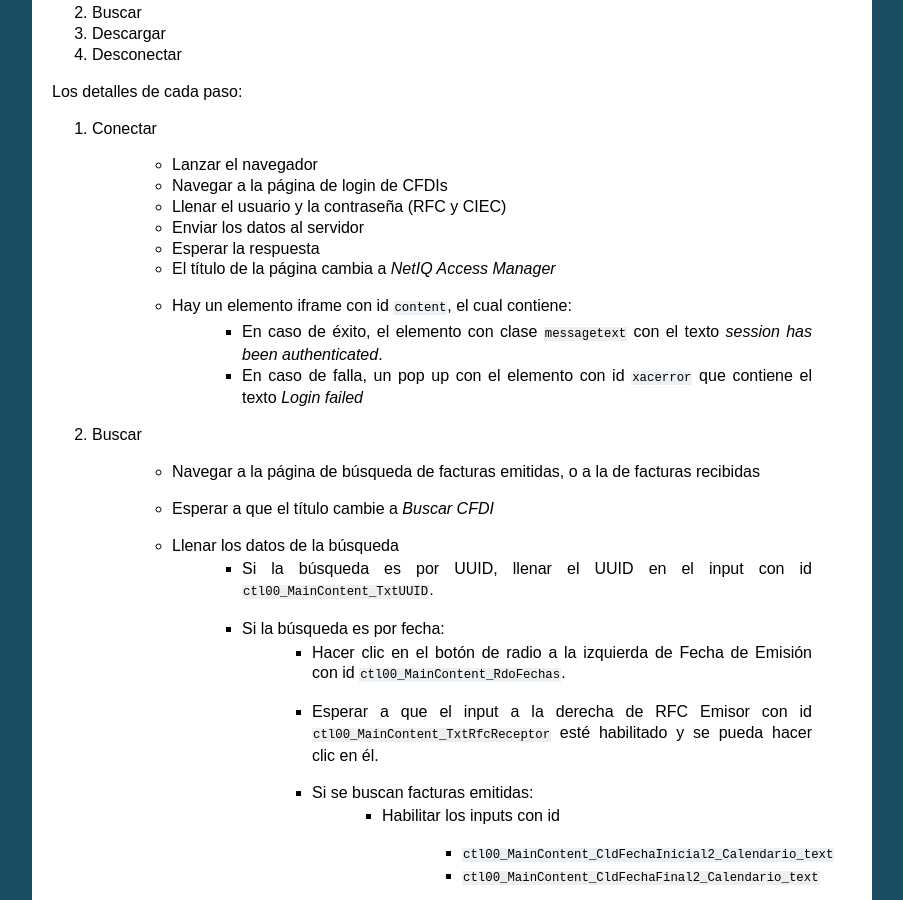
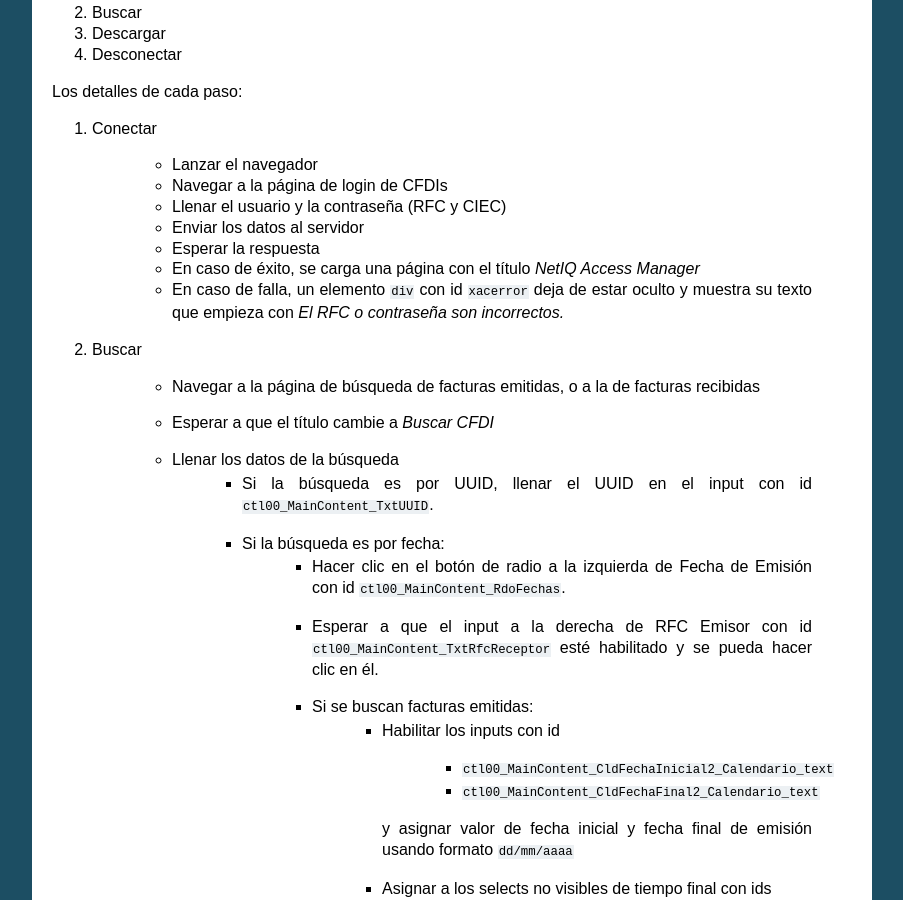
Before and after one commit to LinuxCabal/admin-cfdi, a Sphinx documentation site: the page built from docs/devel.rst, in a window 1280 px wide and 900 px high, scrolled down 632 px. Shown: the whole window, without its empty margins (198-1101 px from the left). Built offline with Sphinx 7.4.7, drawn with Linux system fonts in a browser that asks for light colours.

Commit message:
Actualizar documentación

```diff
--- a/docs/devel.rst
+++ b/docs/devel.rst
@@ -54,12 +54,11 @@
      - Llenar el usuario y la contraseña (RFC y CIEC)
      - Enviar los datos al servidor
      - Esperar la respuesta
-     - El título de la página cambia a *NetIQ Access Manager*
-     - Hay un elemento iframe con id ``content``, el cual contiene:
-        - En caso de éxito, el elemento con clase ``messagetext``
-          con el texto *session has been authenticated*.
-        - En caso de falla, un pop up con el elemento con id ``xacerror``
-          que contiene el texto *Login failed*
+     - En caso de éxito, se carga una página con el título
+       *NetIQ Access Manager*
+     - En caso de falla, un elemento ``div`` con id ``xacerror``
+       deja de estar oculto y muestra su texto que empieza
+       con *El RFC o contraseña son incorrectos.*
 
 #. Buscar
 
```
